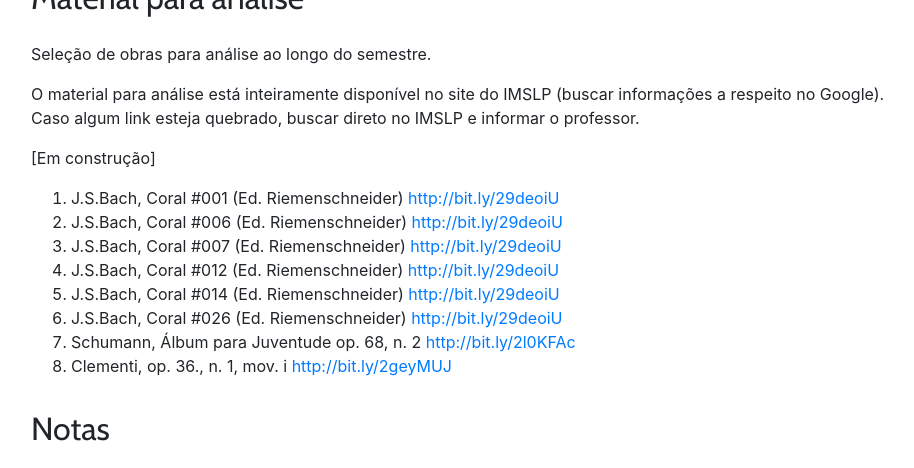
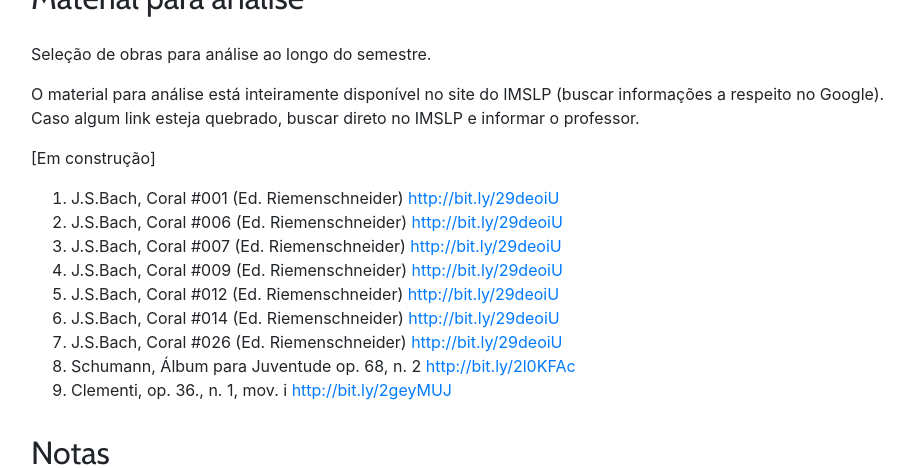
Before and after one commit to kroger/genosmus, a Jekyll site: the page built from _marcos/musa69.md, in a window 1280 px wide and 900 px high, scrolled down 3214 px, cut to the strip 0-468 px from the top of the window. Shown: the whole strip, without its empty margins (69-983 px from the left). Built offline with Jekyll 4.4.1, drawn with Linux system fonts in a browser that asks for light colours; the table of contents is made by our own code.

Commit message:
Ampliação de material de análise de LEM 1

```diff
--- a/_marcos/musa69.md
+++ b/_marcos/musa69.md
@@ -149,6 +149,7 @@ Caso algum link esteja quebrado, buscar direto no IMSLP e informar o professor.
   1. J.S.Bach, Coral #001 (Ed. Riemenschneider) [http://bit.ly/29deoiU](http://bit.ly/29deoiU)
   2. J.S.Bach, Coral #006 (Ed. Riemenschneider) [http://bit.ly/29deoiU](http://bit.ly/29deoiU)
   3. J.S.Bach, Coral #007 (Ed. Riemenschneider) [http://bit.ly/29deoiU](http://bit.ly/29deoiU)
+  3. J.S.Bach, Coral #009 (Ed. Riemenschneider) [http://bit.ly/29deoiU](http://bit.ly/29deoiU)
   4. J.S.Bach, Coral #012 (Ed. Riemenschneider) [http://bit.ly/29deoiU](http://bit.ly/29deoiU)
   5. J.S.Bach, Coral #014 (Ed. Riemenschneider) [http://bit.ly/29deoiU](http://bit.ly/29deoiU)
   6. J.S.Bach, Coral #026 (Ed. Riemenschneider) [http://bit.ly/29deoiU](http://bit.ly/29deoiU)
```
